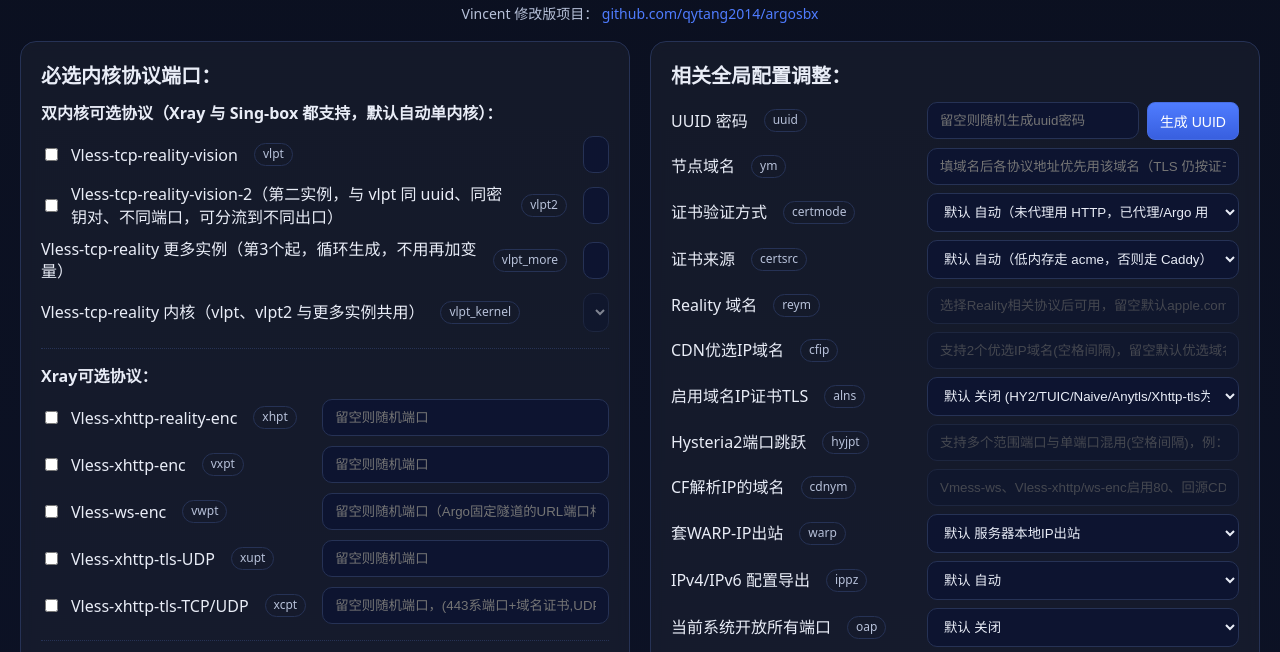
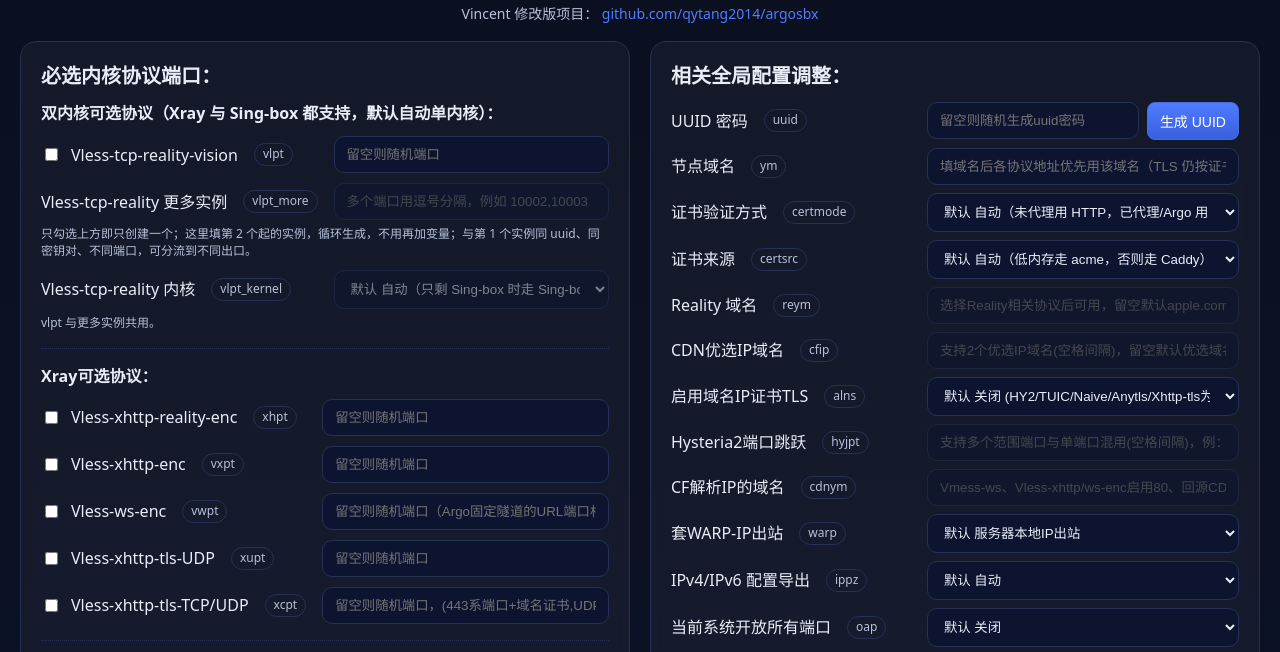
Before and after one commit to qytang2014/argosbx, a plain HTML site: page index.html in a window 1280 px wide. Shown: the part 110-762 px from the top of the page. Drawn offline with Linux system fonts and the light colour scheme.

Commit message:
生成器 vlpt 简化：去掉 vlpt2 复选框，vlpt_more 从第2个起循环，说明放下方小字不压输入框

```diff
--- a/index.html
+++ b/index.html
@@ -167,6 +167,12 @@
       color: var(--ink);
       outline: none;
       transition: background-color 0.3s, border-color 0.3s, color 0.3s;
+    }
+    .field-note {
+      grid-column: 1 / -1;
+      font-size: 12px;
+      color: var(--sub);
+      margin-top: -4px;
     }
     .protocol-grid {
       display: grid;
@@ -409,14 +415,15 @@
           <h3>双内核可选协议（Xray 与 Sing-box 都支持，默认自动单内核）：</h3>
           <div class="protocol-grid">
             <label><input type="checkbox" data-proto="vlpt"> Vless-tcp-reality-vision <span class="pill">vlpt</span></label><input type="text" placeholder="留空则随机端口" data-port="vlpt">
-            <label><input type="checkbox" data-proto="vlpt2"> Vless-tcp-reality-vision-2（第二实例，与 vlpt 同 uuid、同密钥对、不同端口，可分流到不同出口） <span class="pill">vlpt2</span></label><input type="text" placeholder="留空则随机端口" data-port="vlpt2">
-            <label for="vlpt_more">Vless-tcp-reality 更多实例（第3个起，循环生成，不用再加变量） <span class="pill">vlpt_more</span></label><input type="text" id="vlpt_more" placeholder="多个端口用逗号分隔，例如 10003,10004">
-            <label for="vlpt_kernel">Vless-tcp-reality 内核（vlpt、vlpt2 与更多实例共用） <span class="pill">vlpt_kernel</span></label>
+            <label for="vlpt_more">Vless-tcp-reality 更多实例 <span class="pill">vlpt_more</span></label><input type="text" id="vlpt_more" placeholder="多个端口用逗号分隔，例如 10002,10003">
+            <div class="field-note">只勾选上方即只创建一个；这里填第 2 个起的实例，循环生成，不用再加变量；与第 1 个实例同 uuid、同密钥对、不同端口，可分流到不同出口。</div>
+            <label for="vlpt_kernel">Vless-tcp-reality 内核 <span class="pill">vlpt_kernel</span></label>
             <select id="vlpt_kernel">
               <option value="">默认 自动（只剩 Sing-box 时走 Sing-box，否则 Xray；旧安装下次更新即迁移，链接会变）</option>
               <option value="xray">强制 Xray（明确选 Xray 时不迁移，旧链接保留）</option>
               <option value="sb">强制 Sing-box</option>
             </select>
+            <div class="field-note">vlpt 与更多实例共用。</div>
           </div>
         </div>
         <div class="protocol-group separator">
@@ -728,15 +735,18 @@
       cdnymInput.disabled = !isCdnEnabled;
       if (!isCdnEnabled) cdnymInput.value = '';
 
-      const isRealityEnabled = vlessTcpRealityCheckbox.checked || (document.querySelector('[data-proto="vlpt2"]') || {}).checked || vlessXhttpRealityCheckbox.checked || anyRealityCheckbox.checked;
+      const isRealityEnabled = vlessTcpRealityCheckbox.checked || vlessXhttpRealityCheckbox.checked || anyRealityCheckbox.checked;
       reymInput.disabled = !isRealityEnabled;
       if (!isRealityEnabled) reymInput.value = '';
       const vlptKernelSelect = document.getElementById('vlpt_kernel');
-      const vlessTcpReality2Checkbox = document.querySelector('[data-proto="vlpt2"]');
+      const vlptMoreInput = document.getElementById('vlpt_more');
       if (vlptKernelSelect) {
-        const vlptAny = vlessTcpRealityCheckbox.checked || (vlessTcpReality2Checkbox && vlessTcpReality2Checkbox.checked);
-        vlptKernelSelect.disabled = !vlptAny;
-        if (!vlptAny) vlptKernelSelect.value = '';
+        vlptKernelSelect.disabled = !vlessTcpRealityCheckbox.checked;
+        if (!vlessTcpRealityCheckbox.checked) vlptKernelSelect.value = '';
+      }
+      if (vlptMoreInput) {
+        vlptMoreInput.disabled = !vlessTcpRealityCheckbox.checked;
+        if (!vlessTcpRealityCheckbox.checked) vlptMoreInput.value = '';
       }
 
       const isAlnsEnabled = alnsSelect.value === 'y';
@@ -973,6 +983,15 @@
       }
     });
 
+    if (params['vlpt2'] !== undefined) {
+      const vm = document.getElementById('vlpt_more');
+      if (vm) {
+        const cur = (vm.value || '').trim();
+        vm.value = cur ? params['vlpt2'] + ',' + cur : params['vlpt2'];
+      }
+      const ck = document.querySelector('[data-proto="vlpt"]');
+      if (ck) ck.checked = true;
+    }
     isUpdatingFromOutput = false;
   }
 
```
Also changed, not shown: 7 other files.
